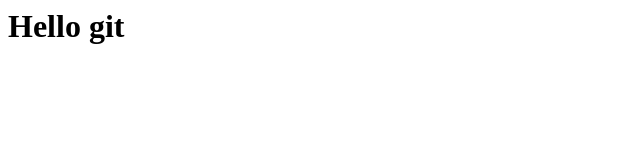
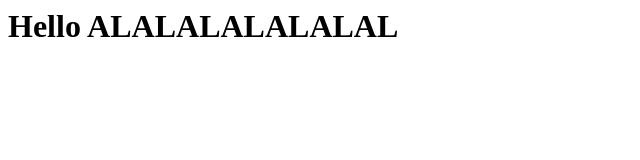
Before and after one commit to knyaginin-tema/-1, a plain HTML site: page index.html in a window 1280 px wide. Shown: the whole page, without its empty margins (0-640 px from the left). Drawn offline with Linux system fonts and the light colour scheme.

Commit message:
Wrong commit

```diff
--- a/index.html
+++ b/index.html
@@ -1 +1 @@
-<h1>Hello git</h1>
+<h1>Hello ALALALALALALAL</h1>
```
